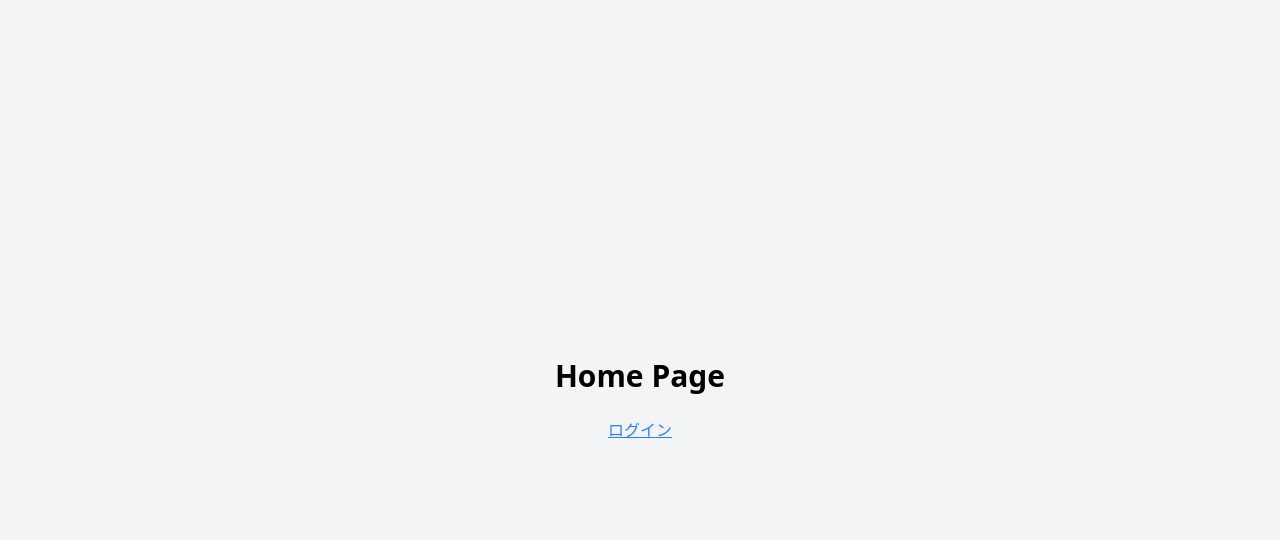
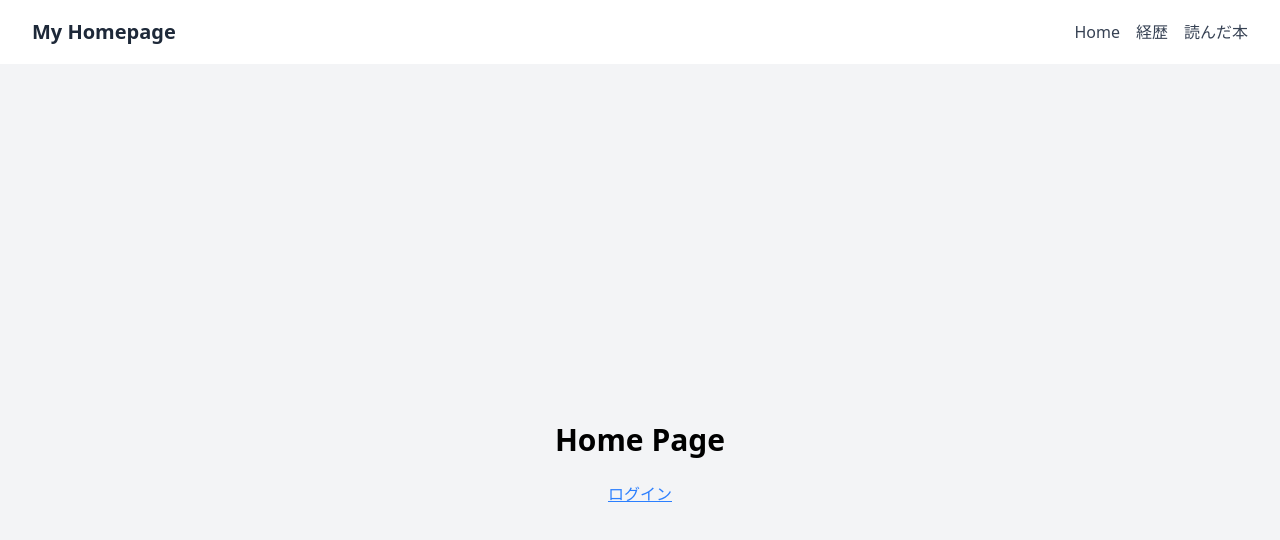
Before and after one commit to hiroki2255070t/sample_firebase, a React app: page / in a window 1280 px wide. Shown: the top 540 px of the page. Built offline with nearby package versions, Linux system fonts and the light colour scheme; no server answers; the HTML template or start-up script is replaced by a standard one.

Commit message:
add Header component

```diff
--- a/src/App.tsx
+++ b/src/App.tsx
@@ -1,19 +1,21 @@
 import { BrowserRouter, Routes, Route } from "react-router-dom";
 import { ProtectedRoute } from "./components/ProtectedRoute.tsx";
+import { Header } from "./components/Header.tsx";
 import { Root } from "./pages/Root.tsx";
 import { Home } from "./pages/Home.tsx";
 import { Login } from "./pages/Login.tsx";
 import { HistoryPage } from "./pages/History.tsx";
-import { Books } from "./pages/Books.tsx"
+import { Books } from "./pages/Books.tsx";
 import { SecretPage } from "./pages/SecretPage.tsx";
 
 function App() {
   return (
     <BrowserRouter>
+      <Header />
       <Routes>
         <Route path="/" element={<Root />} />
+        <Route path="/login" element={<Login />} />
         <Route path="/home" element={<Home />} />
-        <Route path="/login" element={<Login />} />
         <Route path="/history" element={<HistoryPage />} />
         <Route path="/books" element={<Books />} />
         <Route
--- /dev/null
+++ b/src/components/Header.tsx
@@ -0,0 +1,86 @@
+// src/components/Header.tsx
+import React, { useState } from "react";
+import { Link } from "react-router-dom";
+
+export const Header: React.FC = () => {
+  const [isOpen, setIsOpen] = useState(false);
+
+  return (
+    <header className="bg-white shadow-md">
+      <div className="max-w-7xl mx-auto px-4 sm:px-6 lg:px-8">
+        <div className="flex justify-between h-16">
+          <div className="flex items-center">
+            <Link to="/" className="text-xl font-bold text-gray-800">
+              My Homepage
+            </Link>
+          </div>
+          <div className="flex items-center">
+            <div className="hidden md:flex space-x-4">
+              <Link to="/home" className="text-gray-700 hover:text-gray-900">
+                Home
+              </Link>
+              <Link to="/history" className="text-gray-700 hover:text-gray-900">
+                経歴
+              </Link>
+              <Link to="/books" className="text-gray-700 hover:text-gray-900">
+                読んだ本
+              </Link>
+            </div>
+            <div className="md:hidden">
+              <button
+                onClick={() => setIsOpen(!isOpen)}
+                type="button"
+                className="text-gray-700 hover:text-gray-900 focus:outline-none focus:text-gray-900"
+              >
+                <svg
+                  className="h-6 w-6"
+                  stroke="currentColor"
+                  fill="none"
+                  viewBox="0 0 24 24"
+                >
+                  {isOpen ? (
+                    <path
+                      strokeLinecap="round"
+                      strokeLinejoin="round"
+                      strokeWidth="2"
+                      d="M6 18L18 6M6 6l12 12"
+                    />
+                  ) : (
+                    <path
+                      strokeLinecap="round"
+                      strokeLinejoin="round"
+                      strokeWidth="2"
+                      d="M4 6h16M4 12h16M4 18h16"
+                    />
+                  )}
+                </svg>
+              </button>
+            </div>
+          </div>
+        </div>
+      </div>
+      {isOpen && (
+        <div className="md:hidden px-2 pt-2 pb-3 space-y-1">
+          <Link
+            to="/home"
+            className="block px-3 py-2 rounded-md text-base font-medium text-gray-700 hover:text-gray-900"
+          >
+            Home
+          </Link>
+          <Link
+            to="/history"
+            className="block px-3 py-2 rounded-md text-base font-medium text-gray-700 hover:text-gray-900"
+          >
+            経歴
+          </Link>
+          <Link
+            to="/books"
+            className="block px-3 py-2 rounded-md text-base font-medium text-gray-700 hover:text-gray-900"
+          >
+            読んだ本
+          </Link>
+        </div>
+      )}
+    </header>
+  );
+};
```
